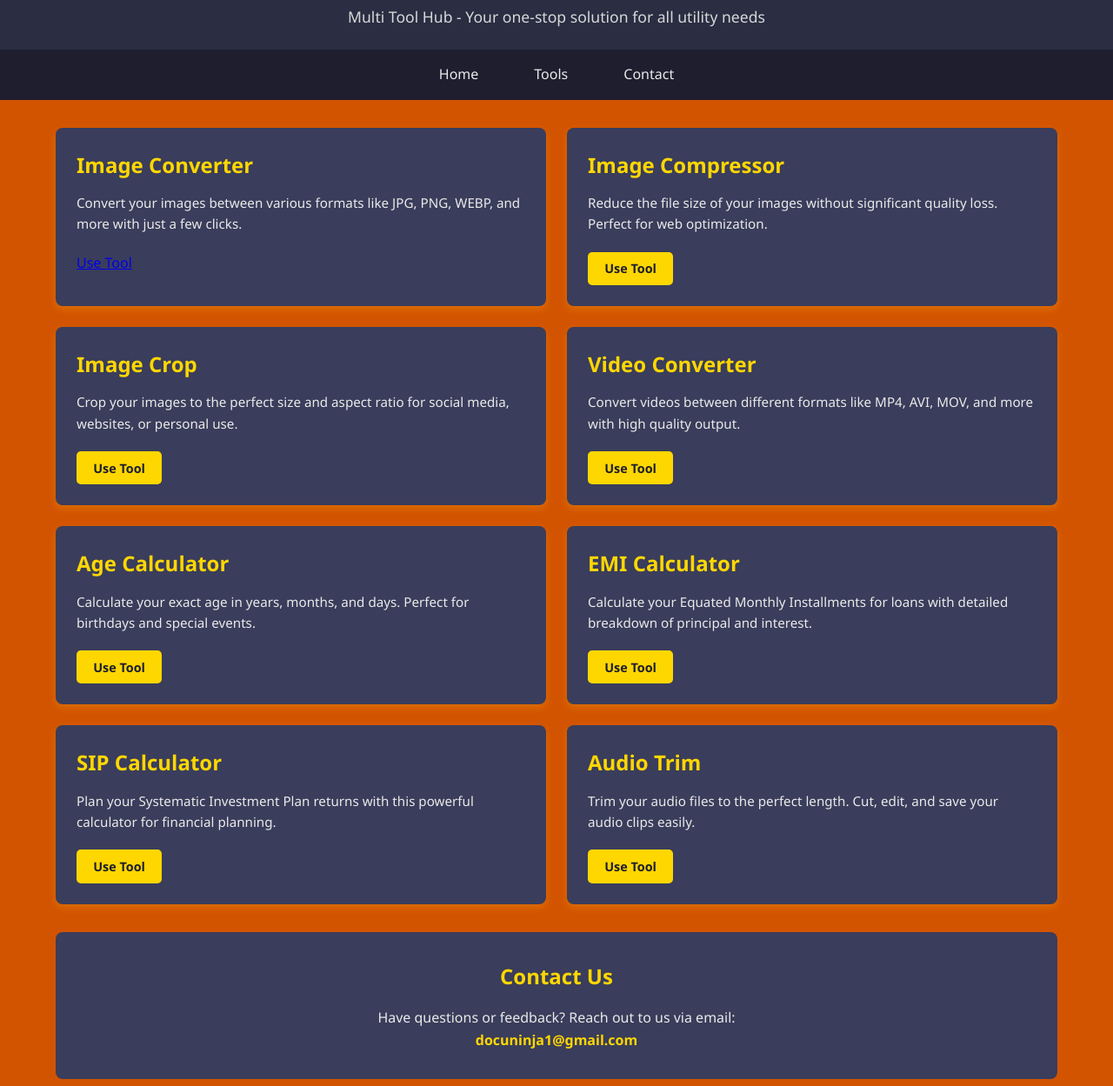
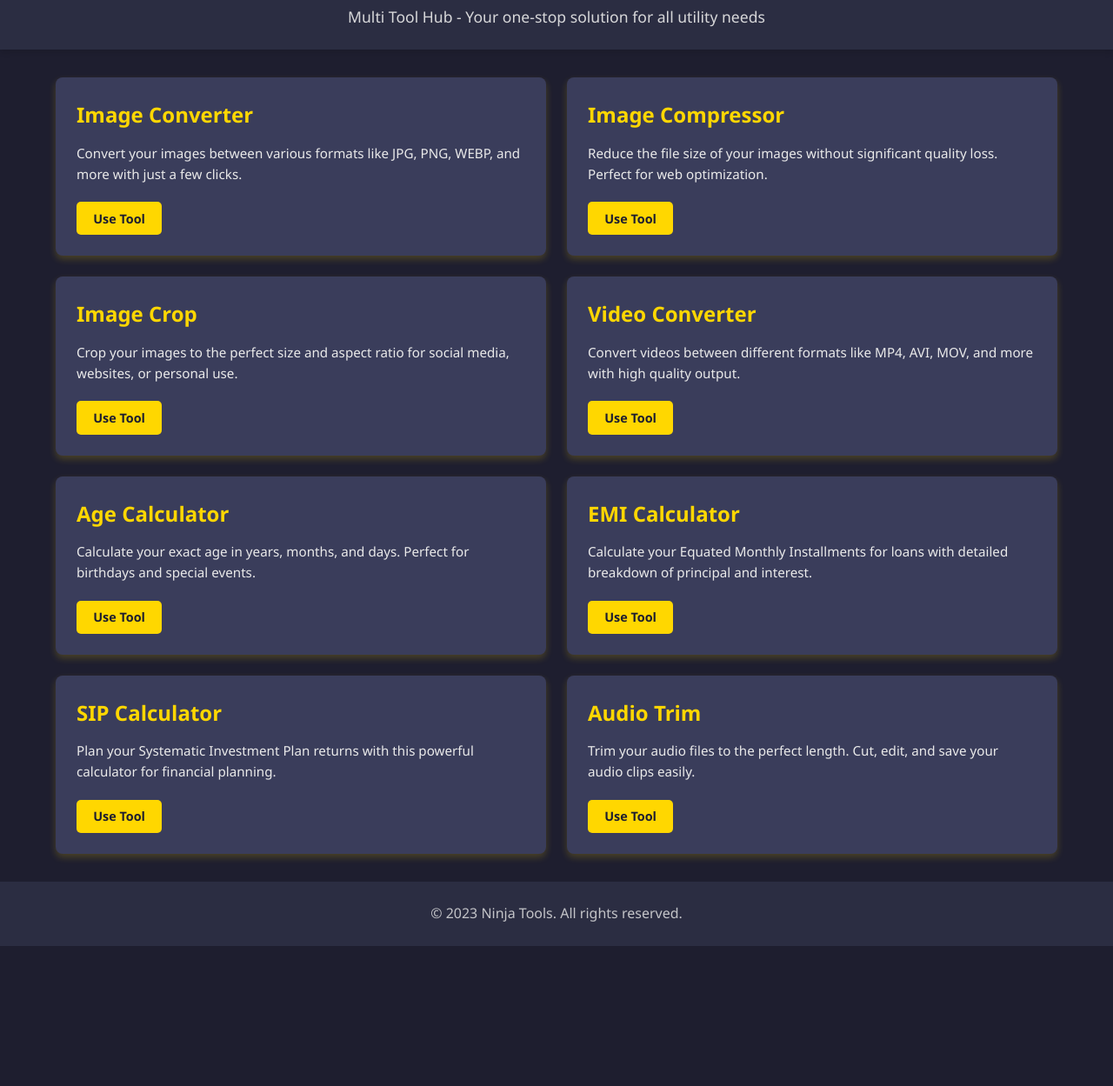
Before and after one commit to DocuNinja1/Ninja-tools, a plain HTML site: page index.html in a window 1280 px wide. Shown: the part 91-1340 px from the top of the page at 87% size. After the commit the page ends 1179 px from the top, so only its background shows below. Drawn offline with Linux system fonts and the light colour scheme.

Commit message:
Update index.html

```diff
--- a/index.html
+++ b/index.html
@@ -14,7 +14,7 @@
         }
 
         body {
-            background-color: #d35400;
+            background-color: #1E1E2F;
             color: #EAEAEA;
             line-height: 1.6;
         }
@@ -37,43 +37,6 @@
             color: #EAEAEA;
             font-size: 1.1rem;
             opacity: 0.9;
-        }
-
-        /* Navigation Styles */
-        nav {
-            background-color: #1E1E2F;
-            padding: 1rem 0;
-            position: sticky;
-            top: 0;
-            z-index: 100;
-        }
-
-        .nav-container {
-            max-width: 1200px;
-            margin: 0 auto;
-            padding: 0 1.5rem;
-            display: flex;
-            justify-content: center;
-        }
-
-        .nav-links {
-            display: flex;
-            list-style: none;
-            gap: 2rem;
-        }
-
-        .nav-links a {
-            color: #EAEAEA;
-            text-decoration: none;
-            font-weight: 500;
-            padding: 0.5rem 1rem;
-            border-radius: 5px;
-            transition: all 0.3s ease;
-        }
-
-        .nav-links a:hover {
-            background-color: #FFD700;
-            color: #1E1E2F;
         }
 
         /* Main Content Styles */
@@ -140,32 +103,6 @@
             background-color: #E6C200;
         }
 
-        /* Contact Section */
-        .contact-section {
-            background-color: #3A3D5B;
-            padding: 2rem;
-            border-radius: 8px;
-            margin-top: 2rem;
-            text-align: center;
-        }
-
-        .contact-section h2 {
-            color: #FFD700;
-            margin-bottom: 1rem;
-        }
-
-        .contact-email {
-            color: #FFD700;
-            font-weight: bold;
-            text-decoration: none;
-            transition: color 0.3s ease;
-        }
-
-        .contact-email:hover {
-            color: #E6C200;
-            text-decoration: underline;
-        }
-
         /* Footer Styles */
         footer {
             background-color: #2B2D42;
@@ -188,18 +125,6 @@
             header h1 {
                 font-size: 2rem;
             }
-
-            .nav-links {
-                gap: 1rem;
-            }
-        }
-
-        @media (max-width: 480px) {
-            .nav-links {
-                flex-direction: column;
-                align-items: center;
-                gap: 0.5rem;
-            }
         }
     </style>
 </head>
@@ -209,23 +134,13 @@
         <p>Multi Tool Hub - Your one-stop solution for all utility needs</p>
     </header>
 
-    <nav>
-        <div class="nav-container">
-            <ul class="nav-links">
-                <li><a href="#home">Home</a></li>
-                <li><a href="#tools">Tools</a></li>
-                <li><a href="#contact">Contact</a></li>
-            </ul>
-        </div>
-    </nav>
-
-    <div class="container" id="home">
-        <div class="tools-grid" id="tools">
+    <div class="container">
+        <div class="tools-grid">
             <!-- Tool Card 1: Image Converter -->
             <div class="tool-card">
                 <h2>Image Converter</h2>
                 <p>Convert your images between various formats like JPG, PNG, WEBP, and more with just a few clicks.</p>
-                <a href="image-converter.html" class="tool-button">Use Tool</a>
+                <button class="btn" onclick="redirectToTool('Image Converter')">Use Tool</button>
             </div>
 
             <!-- Tool Card 2: Image Compressor -->
@@ -277,13 +192,6 @@
                 <button class="btn" onclick="redirectToTool('Audio Trim')">Use Tool</button>
             </div>
         </div>
-
-        <!-- Contact Section -->
-        <div class="contact-section" id="contact">
-            <h2>Contact Us</h2>
-            <p>Have questions or feedback? Reach out to us via email:</p>
-            <a href="mailto:docuninja1@gmail.com" class="contact-email">docuninja1@gmail.com</a>
-        </div>
     </div>
 
     <footer>
@@ -296,16 +204,6 @@
             // In a real implementation, you would navigate to the tool page:
             // window.location.href = toolName.toLowerCase().replace(' ', '-') + '.html';
         }
-
-        // Smooth scrolling for navigation links
-        document.querySelectorAll('a[href^="#"]').forEach(anchor => {
-            anchor.addEventListener('click', function (e) {
-                e.preventDefault();
-                document.querySelector(this.getAttribute('href')).scrollIntoView({
-                    behavior: 'smooth'
-                });
-            });
-        });
     </script>
 </body>
 </html>
```
